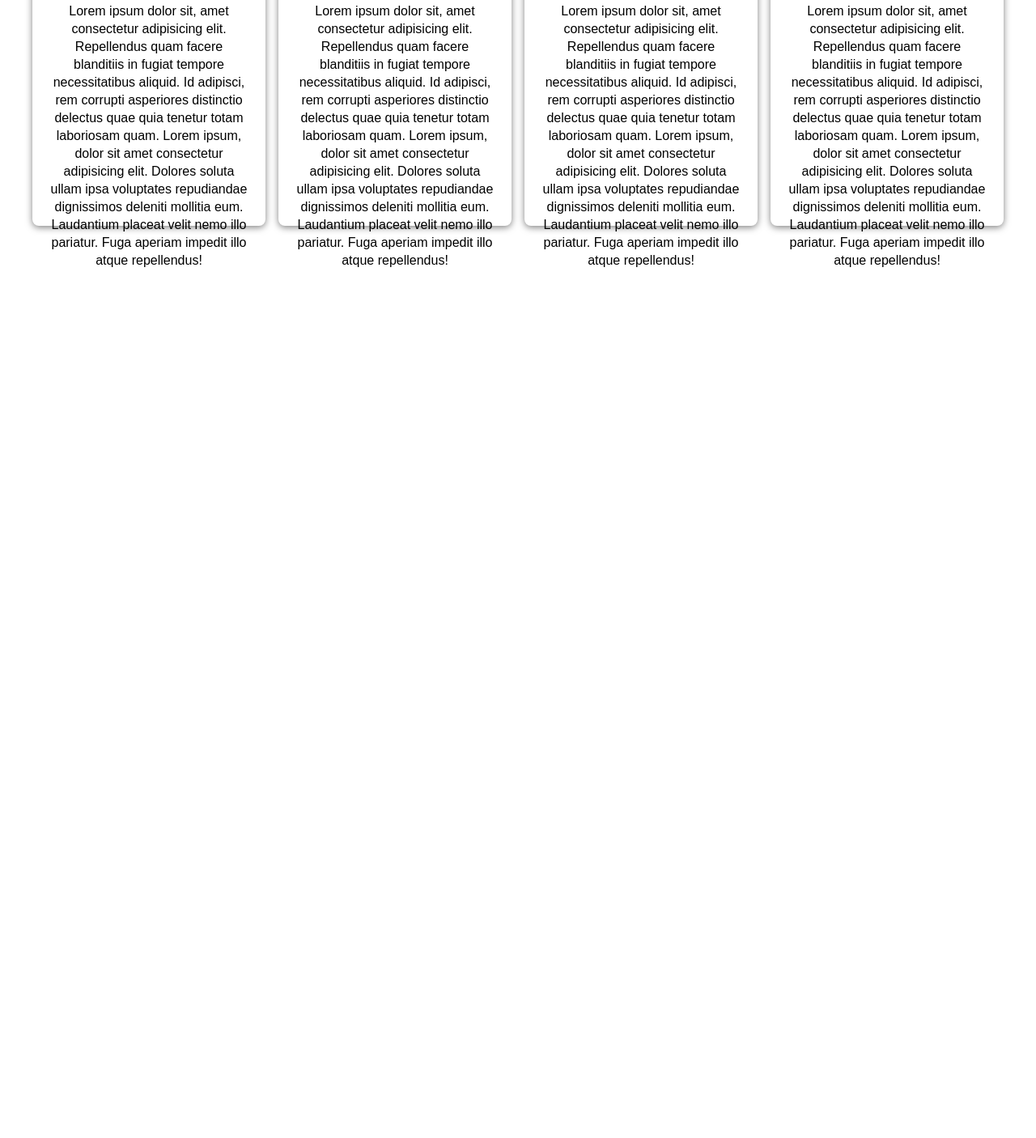
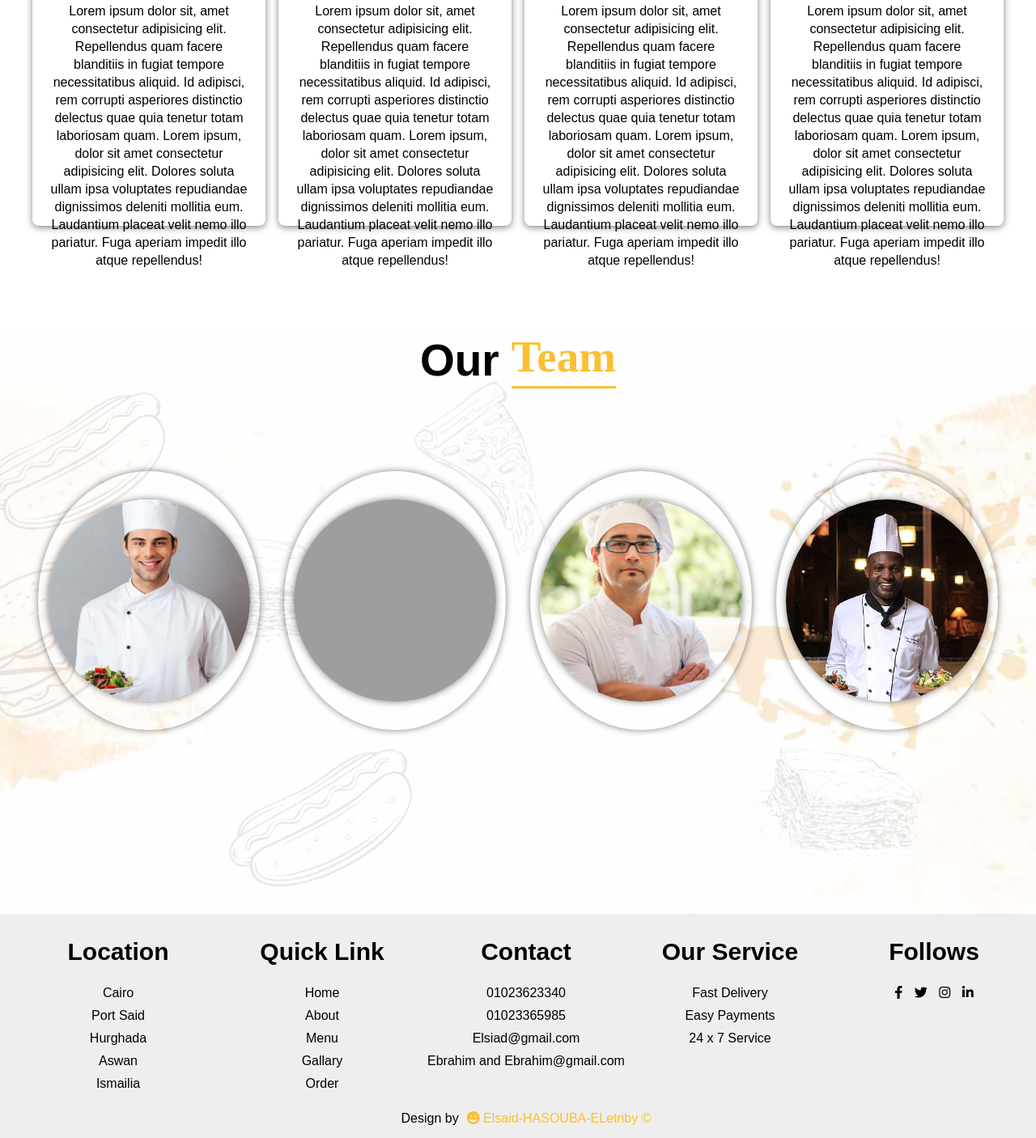
Before and after one commit to ibraheem5alifa/food_website, a plain HTML site: page index.html in a window 1280 px wide. Shown: the part 4592-5998 px from the top of the page at 81% size. Before the commit the page ends 4931 px from the top, so only its background shows below. Drawn offline with Linux system fonts and the light colour scheme; grey boxes are pictures that could not be loaded.

Commit message:
add  team and footer

```diff
--- a/index.html
+++ b/index.html
@@ -1,19 +1,17 @@
 <!DOCTYPE html>
 <html lang="en">
+
 <head>
   <meta charset="UTF-8" />
   <meta http-equiv="X-UA-Compatible" content="IE=edge" />
   <meta name="viewport" content="width=device-width, initial-scale=1.0" />
   <title>Food Website</title>
   <link rel="stylesheet" href="style.css" />
-    <link
-      rel="stylesheet"
-      href="https://cdnjs.cloudflare.com/ajax/libs/font-awesome/6.1.1/css/all.min.css"
+  <link rel="stylesheet" href="https://cdnjs.cloudflare.com/ajax/libs/font-awesome/6.1.1/css/all.min.css"
     integrity="sha512-KfkfwYDsLkIlwQp6LFnl8zNdLGxu9YAA1QvwINks4PhcElQSvqcyVLLD9aMhXd13uQjoXtEKNosOWaZqXgel0g=="
-      crossorigin="anonymous"
-      referrerpolicy="no-referrer"
-    />
+    crossorigin="anonymous" referrerpolicy="no-referrer" />
 </head>
+
 <body>
   <section id="Home">
     <nav>
@@ -647,5 +645,146 @@
       </div>
     </div>
   </div>
+
+
+  <!--Team-->
+
+  <div class="team">
+
+    <h1>Our<span>Team</span></h1>
+
+    <div class="team_box">
+      <div class="profile">
+        <img src="image/chef1.png">
+
+        <div class="info">
+          <h2 class="name">Chef</h2>
+          <p class="bio">Lorem ipsum dolor sit amet consectetur adipisicing elit.</p>
+
+          <div class="team_icon">
+            <i class="fa-brands fa-facebook-f"></i>
+            <i class="fa-brands fa-twitter"></i>
+            <i class="fa-brands fa-instagram"></i>
+          </div>
+
+        </div>
+
+      </div>
+
+      <div class="profile">
+        <img src="image/chef2.png">
+
+        <div class="info">
+          <h2 class="name">Chef</h2>
+          <p class="bio">Lorem ipsum dolor sit amet consectetur adipisicing elit.</p>
+
+          <div class="team_icon">
+            <i class="fa-brands fa-facebook-f"></i>
+            <i class="fa-brands fa-twitter"></i>
+            <i class="fa-brands fa-instagram"></i>
+          </div>
+
+        </div>
+
+      </div>
+
+      <div class="profile">
+        <img src="image/chef3.jpg">
+
+        <div class="info">
+          <h2 class="name">Chef</h2>
+          <p class="bio">Lorem ipsum dolor sit amet consectetur adipisicing elit.</p>
+
+          <div class="team_icon">
+            <i class="fa-brands fa-facebook-f"></i>
+            <i class="fa-brands fa-twitter"></i>
+            <i class="fa-brands fa-instagram"></i>
+          </div>
+
+        </div>
+
+      </div>
+
+      <div class="profile">
+        <img src="image/chef4.jpg">
+
+        <div class="info">
+          <h2 class="name">Chef</h2>
+          <p class="bio">Lorem ipsum dolor sit amet consectetur adipisicing elit.</p>
+
+          <div class="team_icon">
+            <i class="fa-brands fa-facebook-f"></i>
+            <i class="fa-brands fa-twitter"></i>
+            <i class="fa-brands fa-instagram"></i>
+          </div>
+
+        </div>
+
+      </div>
+
+    </div>
+
+  </div>
+
+
+
+  <!--Footer-->
+
+  <footer>
+    <div class="footer_main">
+
+      <div class="footer_tag">
+        <h2>Location</h2>
+        <p>Cairo </p>
+        <p>Port Said</p>
+        <p>Hurghada </p>
+        <p>Aswan </p>
+        <p>Ismailia </p>
+      </div>
+
+      <div class="footer_tag">
+        <h2>Quick Link</h2>
+        <p>Home</p>
+        <p>About</p>
+        <p>Menu</p>
+        <p>Gallary</p>
+        <p>Order</p>
+      </div>
+
+      <div class="footer_tag">
+        <h2>Contact</h2>
+        <p>01023623340</p>
+        <p>01023365985</p>
+        <p>Elsiad@gmail.com</p>
+        <p>Ebrahim and Ebrahim@gmail.com</p>
+      </div>
+
+      <div class="footer_tag">
+        <h2>Our Service</h2>
+        <p>Fast Delivery</p>
+        <p>Easy Payments</p>
+        <p>24 x 7 Service</p>
+      </div>
+
+      <div class="footer_tag">
+        <h2>Follows</h2>
+        <i class="fa-brands fa-facebook-f"></i>
+        <i class="fa-brands fa-twitter"></i>
+        <i class="fa-brands fa-instagram"></i>
+        <i class="fa-brands fa-linkedin-in"></i>
+      </div>
+
+    </div>
+
+    <p class="end">Design by<span><i class="fa-solid fa-face-grin"></i> Elsaid-HASOUBA-ELetriby ©</span>
+    </p>
+
+  </footer>
+
+
+
+
+
 </body>
+
 </html>
--- a/style.css
+++ b/style.css
@@ -436,7 +436,6 @@ section .main_btn:hover i {
   transform: translateY(0);
 }
 
-/*Review*/
 
 .review {
   width: 100%;
@@ -547,3 +546,164 @@ section .main_btn:hover i {
 .review .review_box .review_card:hover .review_text p {
   margin-top: 5px;
 }
+
+.team {
+  width: 100%;
+  height: 90vh;
+  background-image: url(image/bg1.jpg);
+  background-size: cover;
+  background-position: center;
+}
+
+.team h1 {
+  margin-top: 70px;
+  display: flex;
+  align-items: center;
+  justify-content: center;
+  font-size: 55px;
+  margin-bottom: 30px;
+}
+
+.team h1 span {
+  color: #fac031;
+  margin-left: 15px;
+  font-family: mv boli;
+}
+
+.team h1 span {
+  display: inline-block;
+  position: relative;
+  border-bottom: 3px solid #fac031;
+  padding-bottom: 5px;
+}
+
+.team .team_box {
+  width: 95%;
+  margin: 0 auto;
+  display: flex;
+  align-items: center;
+  justify-content: center;
+  position: relative;
+  top: 10%;
+}
+
+.team .team_box .profile {
+  width: 320px;
+  height: 320px;
+  border-radius: 50%;
+  margin: 0 15px;
+  display: flex;
+  align-items: center;
+  justify-content: center;
+  position: relative;
+  box-shadow: 0 0 8px rgba(0, 0, 0, 0.5);
+  transition: 0.4s;
+}
+
+.team .team_box .profile:hover {
+  border-radius: 20px;
+  height: 320px;
+}
+
+.team .team_box .profile img {
+  width: 250px;
+  height: 250px;
+  object-fit: cover;
+  object-position: center;
+  border-radius: 50%;
+  cursor: pointer;
+  box-shadow: 0 0 8px rgba(0, 0, 0, 0.5);
+  z-index: 2;
+  transition: 0.4s;
+}
+
+.team .team_box .profile:hover img {
+  border-radius: 20px;
+  margin-top: -230px;
+}
+
+.team .team_box .profile .info {
+  position: absolute;
+  text-align: center;
+  top: 25%;
+  transition: 0.5s;
+}
+
+.team .team_box .profile:hover .info {
+  top: 60%;
+}
+
+.team .team_box .profile .info .name {
+  color: #fac031;
+  margin-bottom: 15px;
+}
+
+.team .team_box .profile .info .bio {
+  width: 70%;
+  text-align: center;
+  margin: 0 auto 10px auto;
+}
+
+.team .team_box .profile .info .team_icon i {
+  margin: 10px 5px 5px 0;
+  cursor: pointer;
+  transition: 0.3s;
+}
+
+.team .team_box .profile .info .team_icon i:hover {
+  color: #fac031;
+}
+
+
+
+/*Footer*/
+
+footer {
+  width: 100%;
+  padding: 30px 0 0 20px;
+  background: #eeeeee;
+}
+
+footer .footer_main {
+  display: grid;
+  grid-template-columns: 1fr 1fr 1fr 1fr 1fr;
+}
+
+footer .footer_main .footer_tag {
+  text-align: center;
+}
+
+footer .footer_main .footer_tag h2 {
+  color: #000;
+  margin-bottom: 25px;
+  font-size: 30px;
+}
+
+footer .footer_main .footer_tag p {
+  margin: 10px 0;
+}
+
+footer .footer_main .footer_tag i {
+  margin: 0 5px;
+  cursor: pointer;
+}
+
+footer .footer_main .footer_tag i:hover {
+  color: #fac031;
+}
+
+footer .end {
+  display: flex;
+  align-items: center;
+  justify-content: center;
+  padding: 15px;
+}
+
+footer .end span {
+  color: #fac031;
+  margin-left: 10px;
+}
+
+.clf {
+  clear: both;
+}
```
Lines whose indentation alone changed are shown as unchanged.
